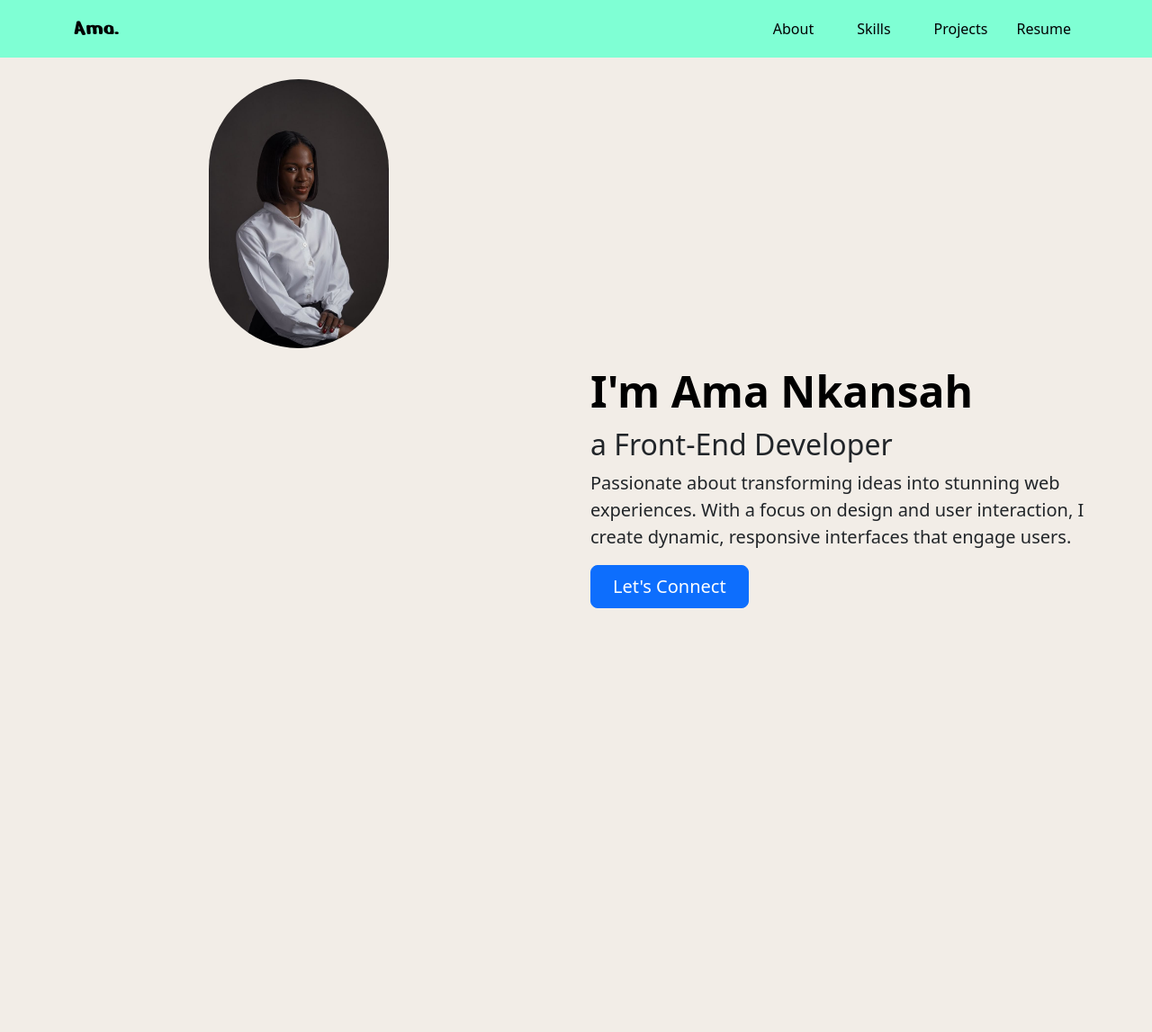
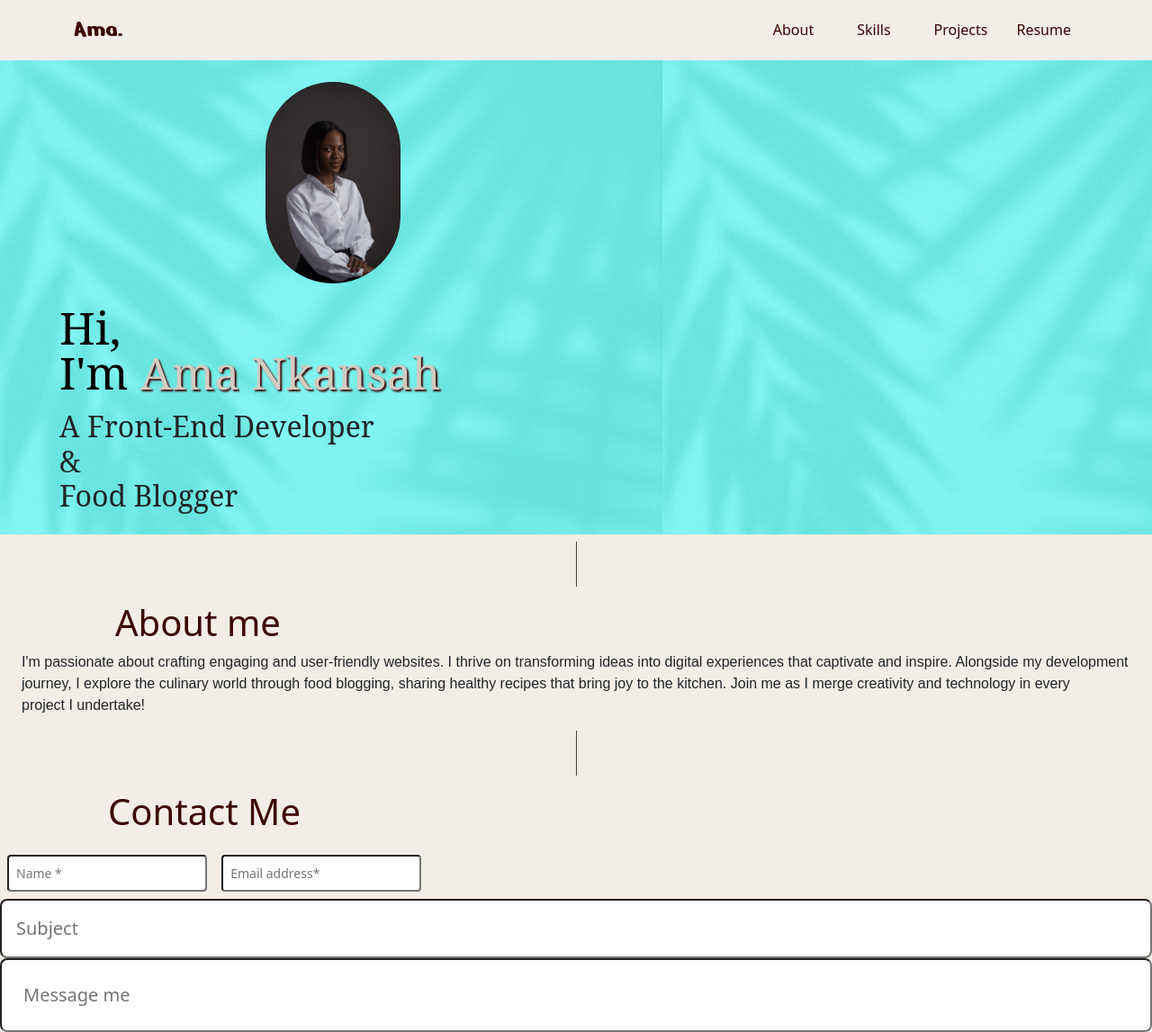
Before and after one commit to Ama-Nkansah/Codxo-combined-repo, a plain HTML site: page index.html in a window 1280 px wide. Shown: the whole page at 90% size. Before the commit the page ends 800 px from the top, so only its background shows below. Drawn offline with nearby package versions, Linux system fonts and the light colour scheme.

Commit message:
vreated new files

```diff
--- a/index.html
+++ b/index.html
@@ -15,33 +15,47 @@
 <body>
     <nav class="navbar">
       <div class="container">
-        <a class="navbar-brand brand-name" href="#">Ama.</a>
+        <a class="navbar-brand brand-name " href="./index.html">Ama.</a>
        <ul class="navbar-nav d-flex flex-row">
-            <li class="nav-item"><a class="nav-link active pe-3 px-lg-4" aria-current="page"href="#">About</a></li>
-            <li class="nav-item"><a class="nav-link active pe-3 px-lg-4" aria-current="page" href="#">Skills</a></li>
-            <li class="nav-item"><a  class="nav-link active pe-3 px-lg-4" aria-current="page" href="#">Projects</a></li>
-            <li class="nav-item"><a  class="nav-link active px-lg-2" aria-current="page" href="#">Resume</a></li>
+            <li class="nav-item"><a class="nav-link active pe-3 px-lg-4" aria-current="page"href="#" style="color:#3d0303;">About</a></li>
+            <li class="nav-item"><a class="nav-link active pe-3 px-lg-4" aria-current="page" href="#" style="color: #3d0303;">Skills</a></li>
+            <li class="nav-item"><a  class="nav-link active pe-3 px-lg-4" aria-current="page" href="#" style="color:#3d0303;">Projects</a></li>
+            <li class="nav-item"><a  class="nav-link active px-lg-2" aria-current="page" href="#" style="color:#3d0303;">Resume</a></li>
           </ul>
       </div>
     </nav>
 
     <div class="hero">
       <div class="col-12 col-sm-12 col-lg-6 p-4 ps-5" id="img-container">
-        <img src="./img/Portrait shoot.jpeg" class="d-block mx-lg-auto img-fluid rounded-pill " alt="My picture" width="200" height="100" loading="lazy">
+        <img src="./img/Portrait shoot.jpeg" class="d-block mx-lg-auto img-fluid rounded-pill " alt="My picture" width="150" height="100" loading="lazy">
       </div>
-
-      <div class="col-lg-6 px-3 float-end ">
-        <h1 class="display-5 fw-bold text-body-emphasis lh-1 mb-3 name-section">I'm <span id="name-highlight">Ama Nkansah</span></h1>
-        <h2>a Front-End Developer</h2>
-        <p class="lead">Passionate about transforming ideas into stunning web experiences. With a focus on design and user interaction, I create dynamic, responsive interfaces that engage users.</p>
-        <div class="d-grid gap-2 d-md-flex justify-content-md-start">
-          <button type="button" class="btn btn-primary btn-lg px-4 me-md-2"> Let's Connect</button>
+      <div class="col-lg-6 px-3" id="intro-name">
+        <h1 class="display-5 text-body-emphasis lh-1 mb-3" style="font-size:50px;"> Hi,<br/>I'm <span style="color: #d2cbc1; text-shadow:2px 2px 2px #3d0303 ;">Ama Nkansah</span></h1>
+        <h2 class="pb-4">a front-end Developer <br>&<br>food blogger</h2>
       </div>
     </div>
 
 
+      <div class="vertical-line" style="width:1px; height: 50px; background-color:#424242; margin-left:50%;"></div>
 
+      <div class="about-me"></div>
+     <h1 class="ps-5 mt-3 title">About me</h1>
+     <p class="px-4" style="font-family:Arial, Helvetica, sans-serif;">I'm passionate about crafting engaging and user-friendly websites. I thrive on transforming ideas into digital experiences that captivate and inspire. Alongside my development journey, I explore the culinary world through food blogging, sharing healthy recipes that bring joy to the kitchen. Join me as I merge creativity and technology in every project I undertake!</p>
+   </div>
 
+   <div class="vertical-line" style="width:1px; height: 50px; background-color:#424242; margin-left:50%;"></div>
+<div class="contact-form">
+  <h1 class="title mt-3" id="contact-title">Contact Me</h1>
+</div>
+
+<div class="form-groups mt-3">
+ <form>
+  <input class="form-control-sm p-2 m-2 me-1" type="text" placeholder="Name *" required/>
+  <input class="form-control-sm p-2 m-2" type="email" placeholder="Email address*" required/>
+  <input class="form-control-lg p-3 col-12" type="text" placeholder="Subject"/>
+  <input class="form-control-lg p-4  col-12" type="text" placeholder="Message me"/>
+ </form>
+</div>
 
 
 
--- a/style.css
+++ b/style.css
@@ -7,22 +7,44 @@ body{
   background-color:rgb(242, 237, 231) ;
 }
 
-nav{
-    background-color: aquamarine;
-}
-
-
-#developer-name{
-    position: relative;
-    left: -23%;
-    font-family: "Kalam", cursive;
-    font-weight: 400;
-    font-style: normal;
-}
-
 .brand-name{
   font-family: "Nerko One", cursive;
   font-weight: 500;
   font-style: normal;
-  font-size: 25px;
+  font-size: 27px;
+  color:#3d0303;
+
 }
+
+.hero{
+  background-color:#48CFCB;
+  background-image:url(./img/coconut\ pattern.jpg);
+  background-blend-mode: overlay;
+  padding-left:50px;
+  height: 1
+}
+
+#intro-name{
+  font-family: "Noto Serif", serif;
+  font-optical-sizing: auto;
+  font-weight:bolder;
+  font-style: normal;
+  text-transform: capitalize;
+  color:#;
+}
+
+.title{
+  color:#3d0303;
+  text-shadow: 2px #424242;
+  margin-left:80px;
+  margin-top: 5px;
+}
+
+#contact-title{
+margin-left: 120px;
+}
+
+input::after{
+  content: "*";
+  color: #3d0303;
+}
```
Also changed, not shown: about.html (added), img/coconut pattern.jpg (added), projects.html (added), resume.html (added), skills.html (added).
